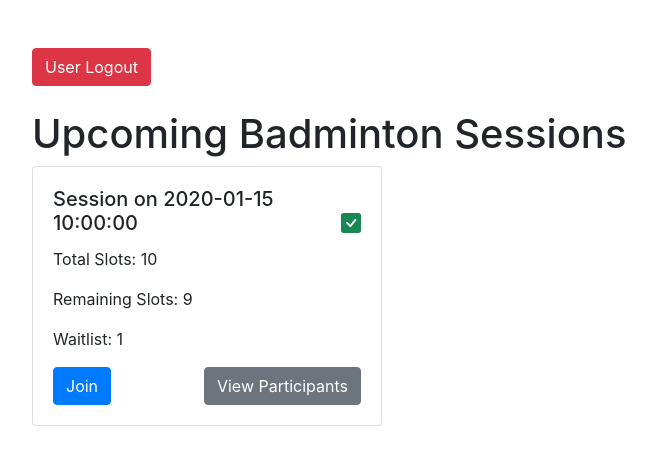
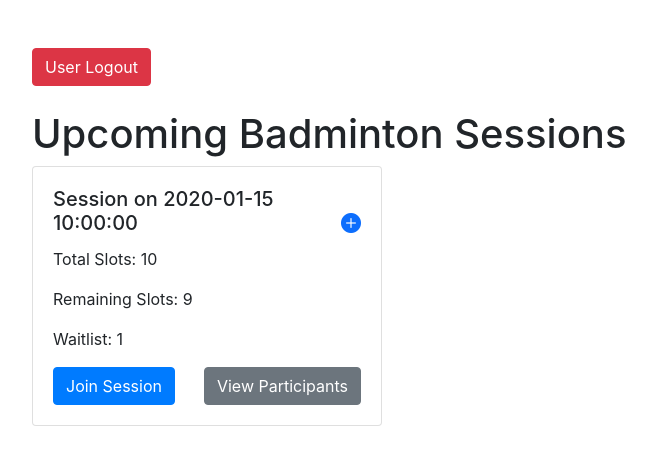
Before and after one commit to JAYapeter/BadmintonSessions, a Flask app: template templates/index.html in a window 1280 px wide. Shown: the top 465 px of the page, without its empty margins (53-709 px from the left). Run offline with Flask 3, Linux system fonts and the light colour scheme; the template is opened without the code that fills it: most values are stand-ins (such as "Sample title", 1, 10 or a date in 2020); some libraries are stand-ins or nearby versions.

Commit message:
updated icons for session status. button text updates depending on joining/leaving session/waitlist

```diff
--- a/templates/index.html
+++ b/templates/index.html
@@ -29,11 +29,11 @@
                             {% if session.is_locked %}
                             <i class="bi bi-lock-fill" style="float: right; color: #dc3545;"></i>
                             {% elif current_user in session.users %}
-                            <i class="bi bi-pin-angle-fill" style="float: right; color: #0d6efd;"></i>
+                            <i class="bi bi-check-square-fill" style="float: right; color: #198754;"></i>
                             {% elif current_user in session.waitlist %}
                             <i class="bi bi-hourglass-split" style="float: right; color: #ffc107;"></i>
                             {% else %}
-                            <i class="bi bi-check-square-fill" style="float: right; color: #198754;"></i>
+                            <i class="bi bi-plus-circle-fill" style="float: right; color: #0d6efd;"></i>
                             {% endif %}
                         </h5>
                         <p class="card-text">Total Slots: {{ session.slots }}</p>
@@ -43,14 +43,15 @@
                             }}</p>
 
                         <!-- Join Button -->
-                        <button type="button" class="btn btn-primary join-session" data-session-id="{{ session.id }}" {%
-                            if session.is_locked%}{%if current_user in session.users or current_user in
-                            session.waitlist%}disabled{% endif %}{% endif %}>
+                        <button type="button" class="btn btn-primary join-session" data-session-id="{{ session.id }}"
+                            {% if session.is_locked %}
+                                {% if current_user in session.users or current_user in session.waitlist %} disabled {% endif %}
+                            {% endif %}>
                             {% if current_user in session.users %}
                             {% if session.is_locked %}
                             Locked
                             {% else %}
-                            Leave
+                            Leave Session
                             {% endif %}
                             {% elif current_user in session.waitlist %}
                             {% if session.is_locked %}
@@ -59,7 +60,11 @@
                             Leave Waitlist
                             {% endif %}
                             {% else %}
-                            Join
+                            {% if session.slots - session.users|length < 1 %}
+                            Join Waitlist
+                            {% else %}
+                            Join Session
+                            {% endif %}
                             {% endif %}
                         </button>
 
@@ -144,7 +149,7 @@
             var sessionToLeave = null; // Track the session that the user wants to leave
             $('.join-session').on('click', function (e) {
                 var action = $(this).text().trim().toLowerCase();
-                if (action === 'leave' || action === 'leave waitlist') {
+                if (action === 'leave session' || action === 'leave waitlist') {
                     sessionToLeave = $(this).data('session-id');
                     $('#leaveConfirmationModal').modal('show');
                 } else {
@@ -163,7 +168,7 @@
                 var sessionId = button.data('session-id');
                 var action = button.text().trim().toLowerCase(); // either 'join' or 'leave'
 
-                var url = (action === 'join') ? '/join_session/' + sessionId : '/leave_session/' + sessionId;
+                var url = (action === 'join session' || action === 'join waitlist') ? '/join_session/' + sessionId : '/leave_session/' + sessionId;
 
                 if (button.text().trim() === 'Locked') {
                     alert('You cannot leave this session after 8 p.m. the night before.');
@@ -194,24 +199,26 @@
 
                         // Toggle button between 'Join' and 'Leave'
                         if (response.joined) {
-                            button.text('Leave');
+                            button.text('Leave Session');
                         } else if (response.waitlisted) {
-                            button.text('Leave Waitlist')
+                            button.text('Leave Waitlist');
+                        } else if (response.remaining_slots < 1){
+                            button.text('Join Waitlist');
                         } else {
-                            button.text('Join');
+                            button.text('Join Session');
                         }
 
                         // Update the icon based on the user's status
                         var icon = button.closest('.card-body').find('i.bi'); // Find the status icon in the card
                         if (response.joined) {
-                            icon.attr('class', 'bi bi-pin-angle-fill');
-                            icon.css('color', '#0d6efd');
+                            icon.attr('class', 'bi bi-check-square-fill');
+                            icon.css('color', '#198754');
                         } else if (response.waitlisted) {
                             icon.attr('class', 'bi bi-hourglass-split');
                             icon.css('color', '#ffc107');
                         } else {
-                            icon.attr('class', 'bi bi-check-square-fill');
-                            icon.css('color', '#198754');
+                            icon.attr('class', 'bi bi-plus-circle-fill');
+                            icon.css('color', '#0d6efd');
                         }
 
                         // Disable the button if the session is locked
```
